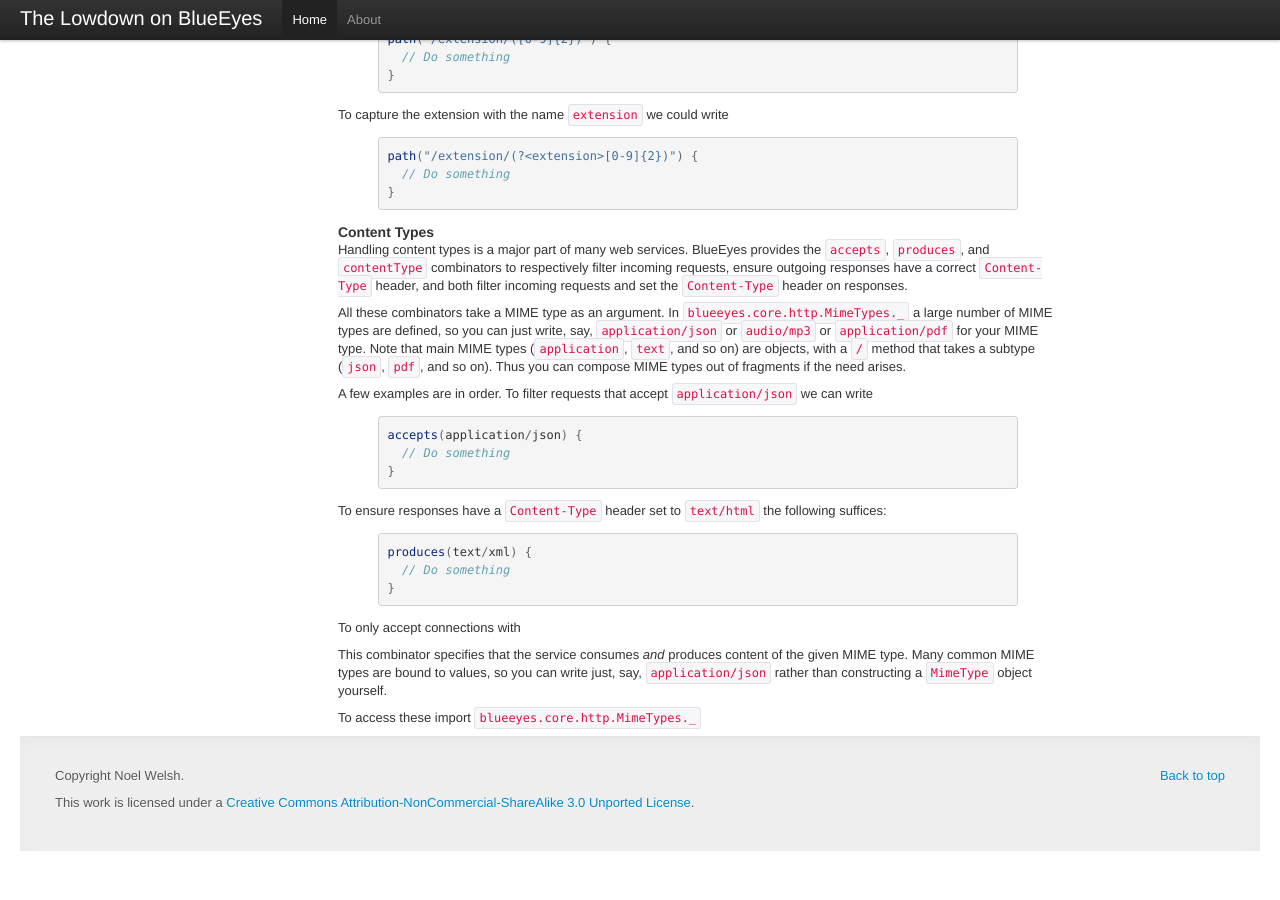
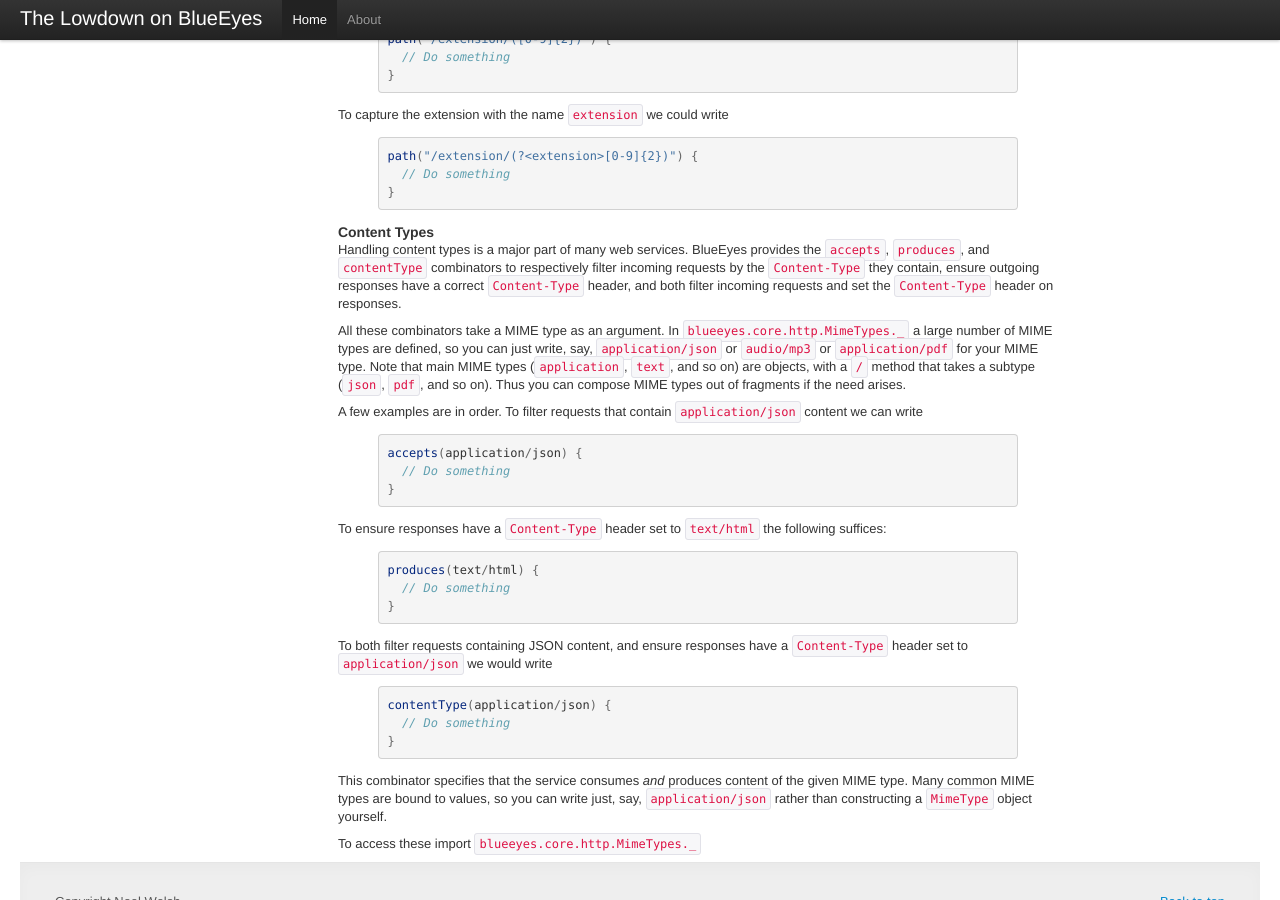
Before and after one commit to noelwelsh/making-eyes, a Jekyll site: the page built from request-handlers.markdown, in a window 1280 px wide and 900 px high, scrolled down 3002 px. Built offline with Jekyll 4.4.1, drawn with Linux system fonts in a browser that asks for light colours; before the commit the page ends 3853 px from its top, so only the background shows below that.

Commit message:
Clarify content type handlers.

```diff
--- a/request-handlers.markdown
+++ b/request-handlers.markdown
@@ -177,11 +177,11 @@ path("/extension/(?<extension>[0-9]{2})") {
 
 #### Content Types
 
-Handling content types is a major part of many web services. BlueEyes provides the `accepts`, `produces`, and `contentType` combinators to respectively filter incoming requests, ensure outgoing responses have a correct `Content-Type` header, and both filter incoming requests and set the `Content-Type` header on responses.
+Handling content types is a major part of many web services. BlueEyes provides the `accepts`, `produces`, and `contentType` combinators to respectively filter incoming requests by the `Content-Type` they contain, ensure outgoing responses have a correct `Content-Type` header, and both filter incoming requests and set the `Content-Type` header on responses.
 
 All these combinators take a MIME type as an argument. In `blueeyes.core.http.MimeTypes._` a large number of MIME types are defined, so you can just write, say, `application/json` or `audio/mp3` or `application/pdf` for your MIME type. Note that main MIME types (`application`, `text`, and so on) are objects, with a `/` method that takes a subtype (`json`, `pdf`, and so on). Thus you can compose MIME types out of fragments if the need arises.
 
-A few examples are in order. To filter requests that accept `application/json` we can write
+A few examples are in order. To filter requests that contain `application/json` content we can write
 
 {% highlight scala %}
 accepts(application/json) {
@@ -192,12 +192,21 @@ accepts(application/json) {
 To ensure responses have a `Content-Type` header set to `text/html` the following suffices:
 
 {% highlight scala %}
-produces(text/xml) {
+produces(text/html) {
   // Do something
 }
 {% endhighlight %}
 
-To only accept connections with
+To both filter requests containing JSON content, and ensure responses have a `Content-Type` header set to `application/json` we would write
+
+{% highlight scala %}
+contentType(application/json) {
+  // Do something
+}
+{% endhighlight %}
+
+
+
 
 This combinator specifies that the service consumes *and* produces content of the given MIME type. Many common MIME types are bound to values, so you can write just, say, `application/json` rather than constructing a `MimeType` object yourself.
 
```
